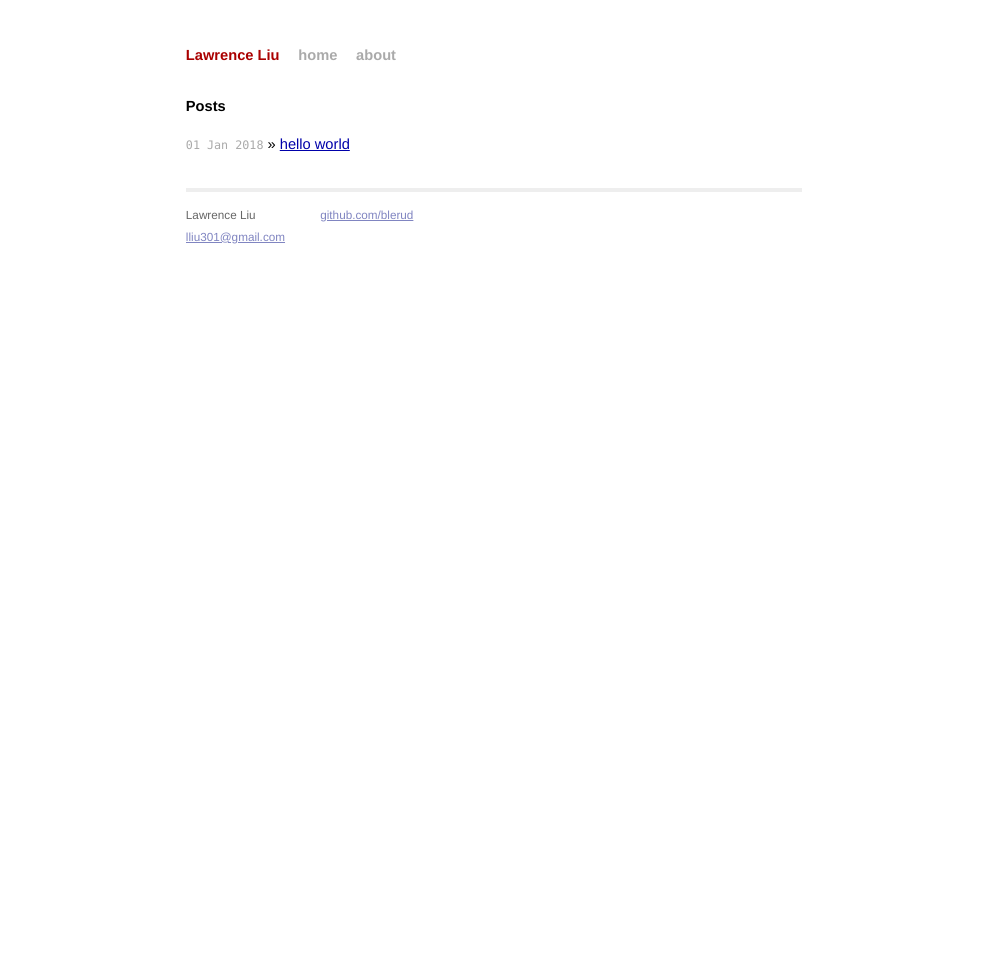
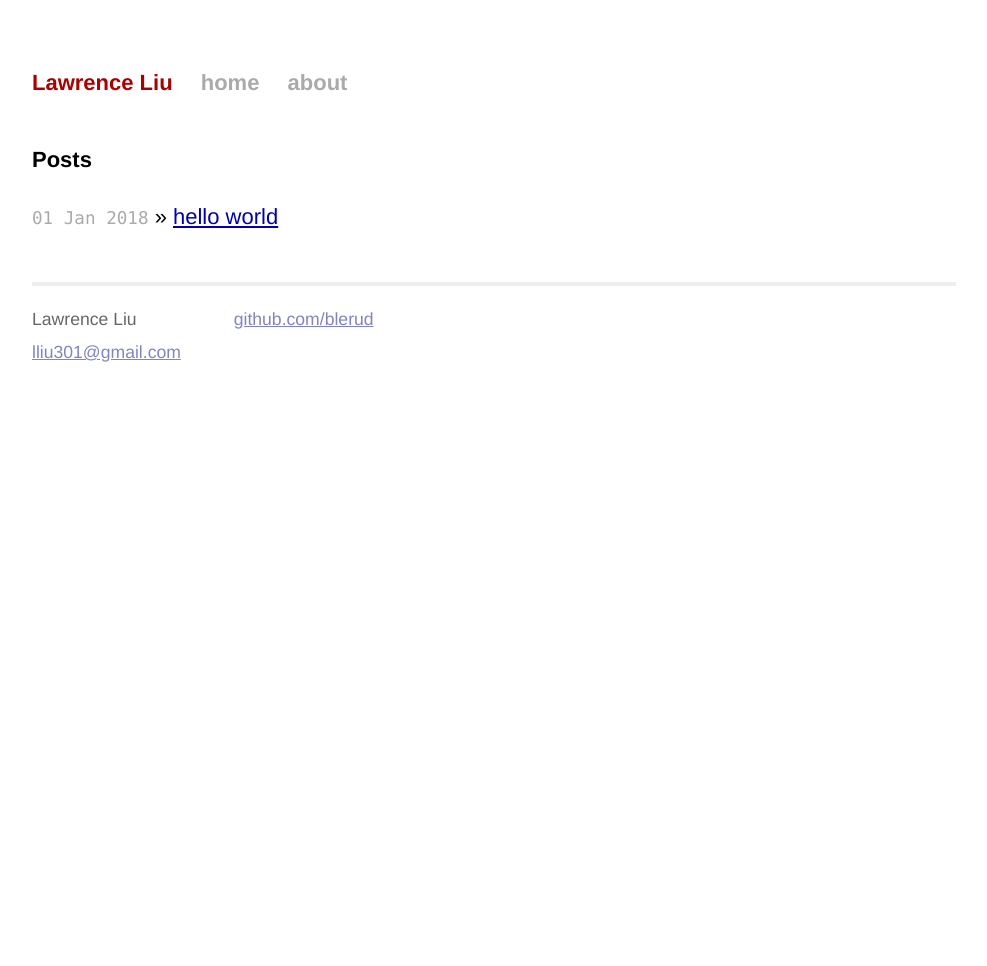
Before and after one commit to blerud/blerud.github.io, a Jekyll site: the page built from index.html, in a window 1280 px wide. Shown: the whole page, without its empty margins (146-1133 px from the left). Built offline with Jekyll 4.4.1, drawn with Linux system fonts in a browser that asks for light colours; before the commit the page ends 944 px from its top, so only the background shows below that.

Commit message:
update style

```diff
--- a/css/screen.css
+++ b/css/screen.css
@@ -17,8 +17,7 @@ html, body {
 
 body {
   background-color: white;
-  font: 13.34px helvetica, arial, clean, sans-serif;
-  *font-size: small;
+  font: 20px "Helvetica Neue", helvetica, arial, clean, sans-serif;
   text-align: center;
 }
 
```
Lines whose indentation alone changed are shown as unchanged.
